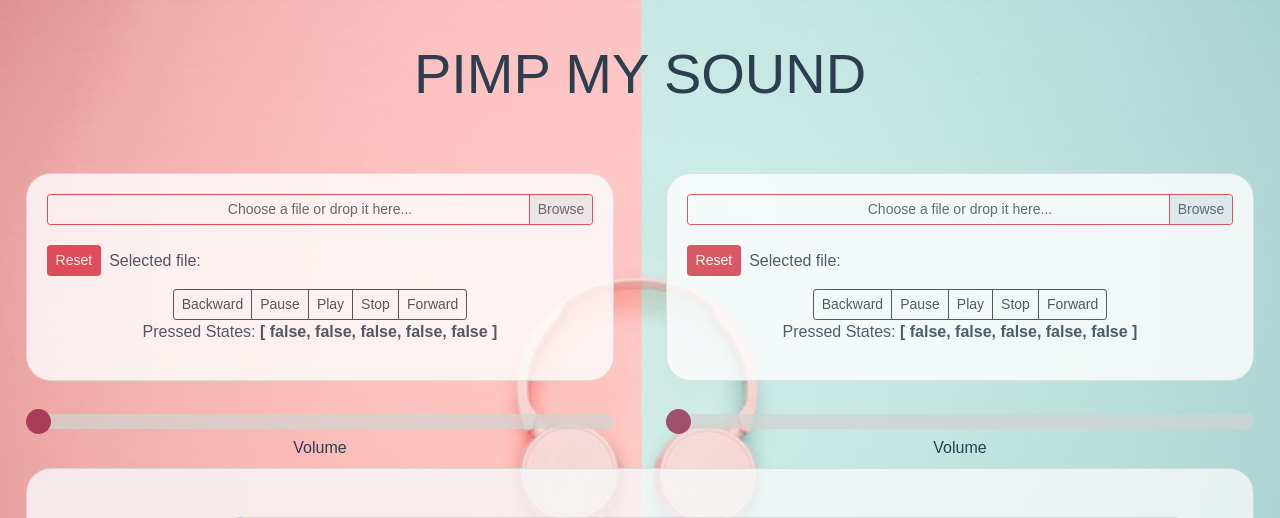
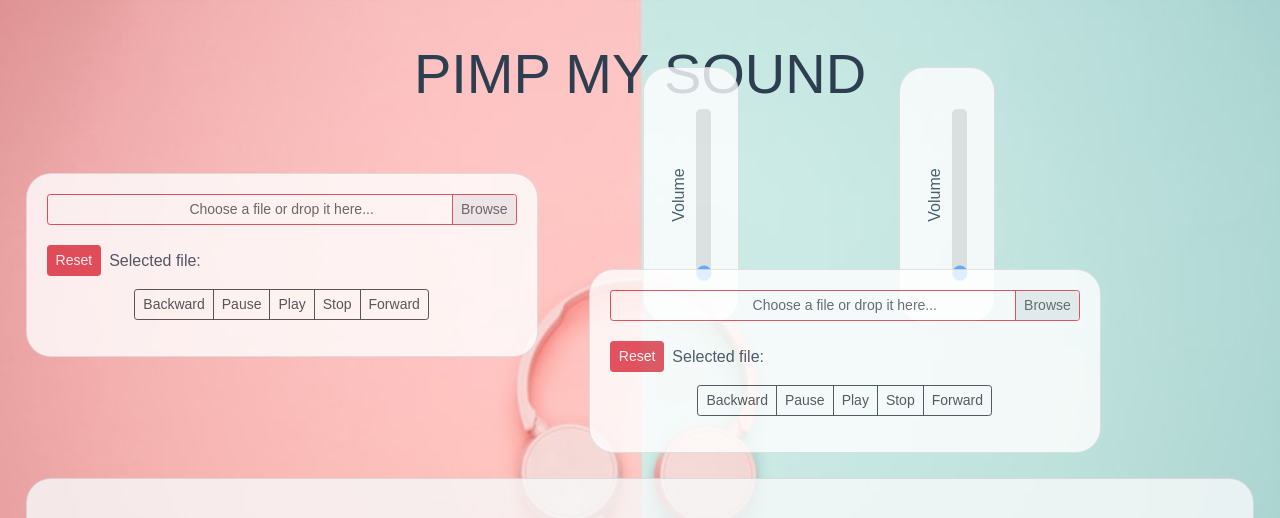
Before and after one commit to aimazeme/PimpMySound, a Vue app: page / in a window 1280 px wide. Shown: the top 518 px of the page. Built offline with nearby package versions, Linux system fonts and the light colour scheme.

Commit message:
annoying slider styling not done

```diff
--- a/src/App.vue
+++ b/src/App.vue
@@ -3,9 +3,9 @@
     <div class="bg">
     <PimpMySound msg="Welcome to Pimp My Sound"/>
     <FileInput v-bind:playerNr="1"/>
-    <FileInput v-bind:playerNr="2"/>
     <VolumeSlider v-bind:playerNr="1"/>
     <VolumeSlider v-bind:playerNr="2"/>
+    <FileInput v-bind:playerNr="2"/>
     <Filter filterType="lowshelf" v-bind:playerNr="1"/>
     <CrossFader/>
     <FileList/>
--- a/src/components/FileInput.vue
+++ b/src/components/FileInput.vue
@@ -35,7 +35,6 @@
               {{ btn.caption }}
             </b-button>
           </b-button-group>
-          <p>Pressed States: <strong>{{ btnStates }}</strong></p>
 
         </b-form-group>
       </div>
@@ -214,7 +213,7 @@ export default {
 #card {
   opacity: 0.8;
   border-radius: 25px;
-  width: 46%;
+  width: 40%;
   height: 50%;
   float: left;
   margin: 2%;
--- a/src/components/FileList.vue
+++ b/src/components/FileList.vue
@@ -24,7 +24,6 @@
         </div>
 
         <div>
-            <b-label></b-label>
             <b-list-group id="songlist" size="sm" >
                 <b-list-group-item id="songItem" v-bind:key="song.title" v-for="song in songs">
                     {{ song.title }}
--- a/src/components/VolumeSlider.vue
+++ b/src/components/VolumeSlider.vue
@@ -1,13 +1,12 @@
 <template>
+    <b-card id="card" bg-variant="default" class="text-center">
     <div class="sliderContainer">
 
-        <input type="range" min="0" max= {sliderMaxValue} v-model="sliderValue" class="slider" v-on:input="adjustVolume">
-
-        <div>
-            <label class="sliderLabel">Volume</label>
-        </div>
+        <label for="volSlider" id="VolSlider" class="sliderLabel">Volume</label>
+        <input id="volSlider" type="range" min="0" max= {sliderMaxValue} v-model="sliderValue" class="slider" v-on:input="adjustVolume">
 
     </div>
+    </b-card>
 </template>
 
 <script>
@@ -56,12 +55,25 @@ export default {
 </script>
 
 <style scoped>
+
+#VolSlider {
+    padding: 2px;
+    margin: 1px
+}
+
+#card {
+    border-radius: 25px;
+    width: 20%;
+    height: auto;
+    transform: rotate(270deg);
+
+    opacity: 0.8;
+
+    float: left;
+}
+
 .sliderContainer {
-   width: 46%;
-   height: 50%;
-   float: left;
-   margin-left: 2%;
-   margin-right: 2%;
+    width: 100%;
 }
 
 .sliderLabel {
@@ -74,8 +86,7 @@ export default {
 
 .slider {
     -webkit-appearance: none;
-    margin-top: .5em;
-    width: 100%;
+  width: 80%;
   height: 15px;
   border-radius: 5px;
   background: #d3d3d3;
@@ -85,13 +96,12 @@ export default {
   transition: opacity .2s;
 }
 
-.slider::-webkit-slider-thumb {
-    -webkit-appearance: none;
-    appearance: none;
-    width: 25px;
-    height: 25px;
-    border-radius: 50%;
-    background: rgb(143, 15, 58);
+.slider::-moz-range-thumb {
+  width: 20px;
+  height: 40px;
+  border-radius: 5px;
+  background: rgb(105, 175, 175);
+  border-color: rgb(105, 175, 175);
   cursor: pointer;
 }
 </style>
```
Lines whose indentation alone changed are shown as unchanged.
